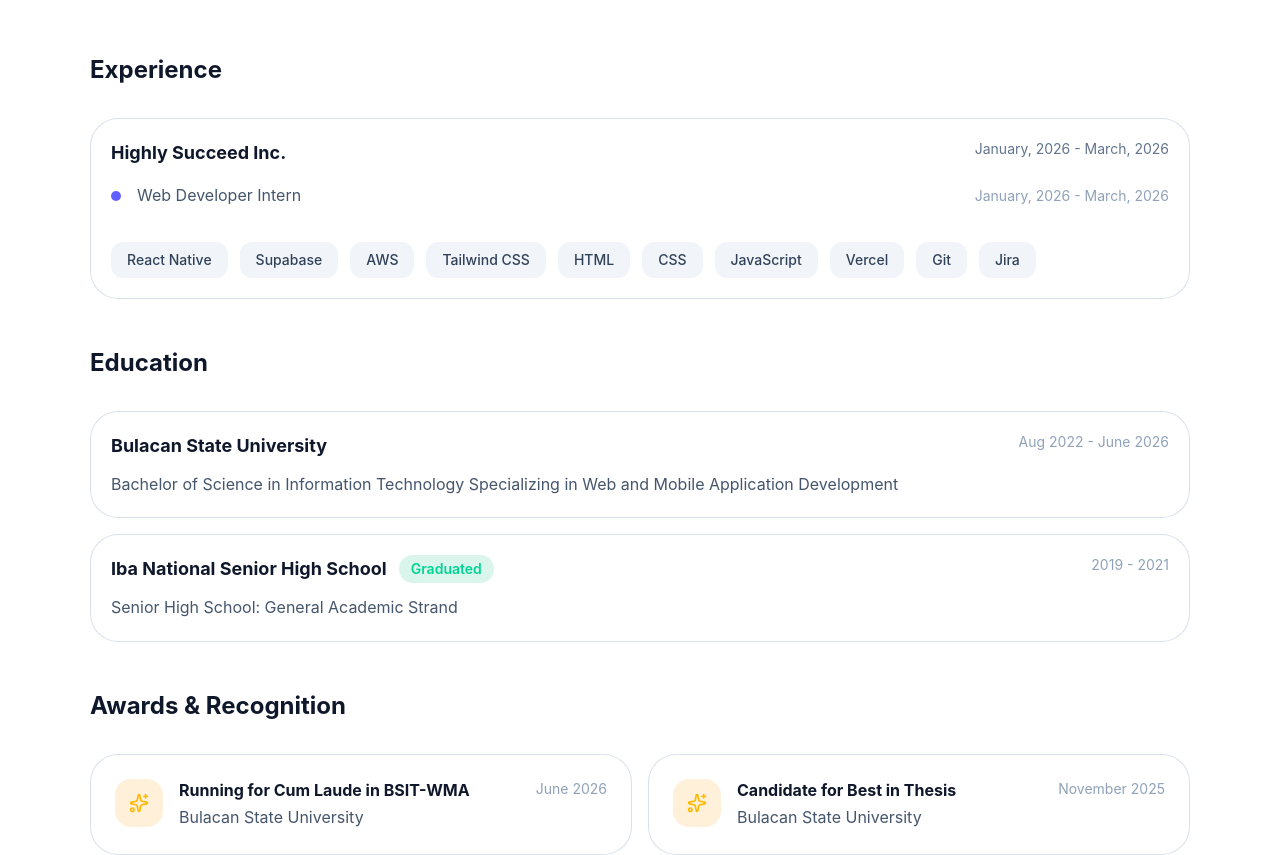
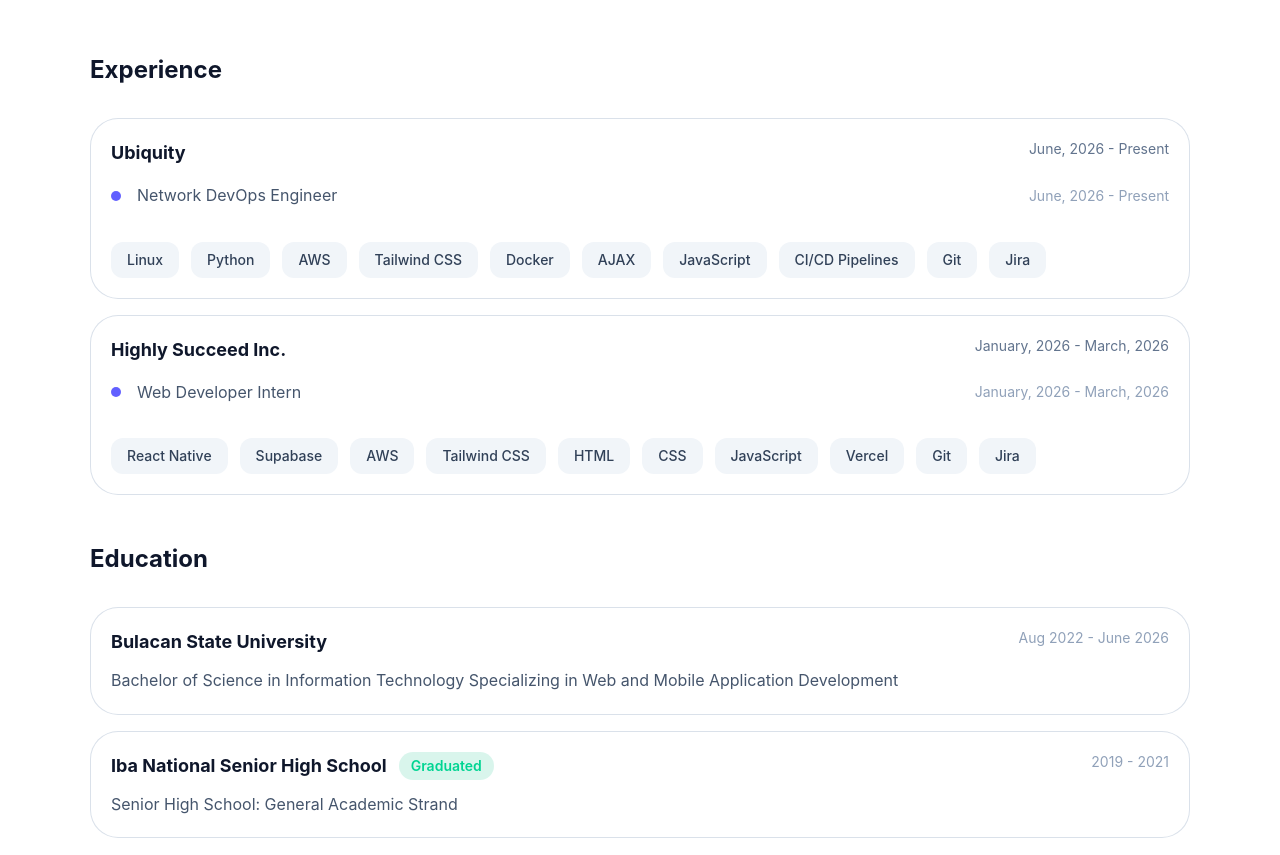
Before and after one commit to jolocdj/alfredjoloportfolio, a React (Vite) app: page /about in a window 1280 px wide. Shown: the part 1200-2055 px from the top of the page. Built offline with nearby package versions, Linux system fonts and the light colour scheme; a web font is replaced by a local one.

Commit message:
update all modified files

```diff
--- a/src/components/Awards.jsx
+++ b/src/components/Awards.jsx
@@ -3,7 +3,7 @@
 
 const awards = [
   {
-    title: "Running for Cum Laude in BSIT-WMA",
+    title: "Cum Laude - BS in Information Technology",
     organization: "Bulacan State University",
     date: "June 2026",
   },
--- a/src/components/Experience.jsx
+++ b/src/components/Experience.jsx
@@ -1,5 +1,29 @@
 import { useEffect, useRef } from "react";
 const experiences = [
+  {
+    company: "Ubiquity",
+    grouped: true,
+    roles: [
+      {
+        title: "Network DevOps Engineer",
+        date: "June, 2026 - Present",
+        promoted: true,
+      },
+    ],
+    overallDate: "June, 2026 - Present",
+    tags: [
+      "Linux",
+      "Python",
+      "AWS",
+      "Tailwind CSS",
+      "Docker",
+      "AJAX",
+      "JavaScript",
+      "CI/CD Pipelines",
+      "Git",
+      "Jira",
+    ],
+  },
   {
     company: "Highly Succeed Inc.",
     grouped: true,
--- a/src/components/Hero.jsx
+++ b/src/components/Hero.jsx
@@ -106,7 +106,7 @@
             Jolo
           </span>
           .<br />
-          Software Developer.{" "}
+          Network DevOps Engineer.{" "}
         </h1>
         {/* Subtext */}
         <p
```
